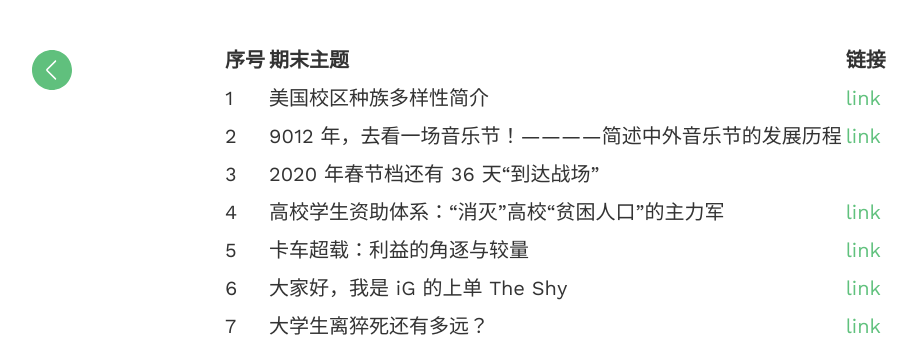
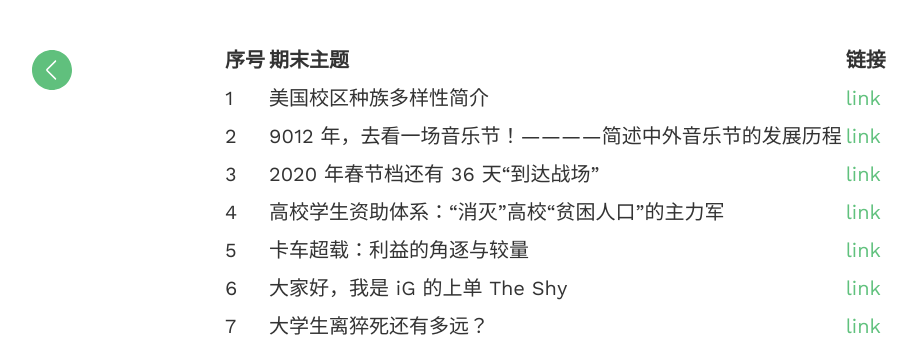
Before and after one commit to haoyuns/Fall-2019, a Jekyll site: the page built from final.md, in a window 1280 px wide. Shown: the top 355 px of the page, without its empty margins (18-935 px from the left). Built offline with Jekyll 4.4.1, drawn with Linux system fonts in a browser that asks for light colours; our own code applies the rules of GitHub Pages for plain Markdown files.

Commit message:
Update final.md

```diff
--- a/final.md
+++ b/final.md
@@ -2,7 +2,7 @@
 --- | :------ | :-------------
 1 | 美国校区种族多样性简介 | [link](https://www.rpubs.com/Maxine/american_school_diversity)
 2 | 9012 年，去看一场音乐节！————简述中外音乐节的发展历程 | [link](https://mp.weixin.qq.com/s/qj_vcThanImb0SY7jsIM2w)
-3 | 2020 年春节档还有 36 天“到达战场” |
+3 | 2020 年春节档还有 36 天“到达战场” | [link](https://github.com/lhz837540397/homework/blob/master/%E6%9C%9F%E6%9C%AB%E4%BD%9C%E4%B8%9A%E9%93%BE%E6%8E%A5.md)
 4 | 高校学生资助体系：“消灭”高校“贫困人口”的主力军 | [link](https://github.com/wow-127/wow1)
 5 | 卡车超载：利益的角逐与较量 | [link](https://stopsmoking.github.io/Overload/finalproject.html)
 6 | 大家好，我是 iG 的上单 The Shy | [link](https://mp.weixin.qq.com/s/9ut7a0MOgmzGBzcnUbxJxQ)
```
